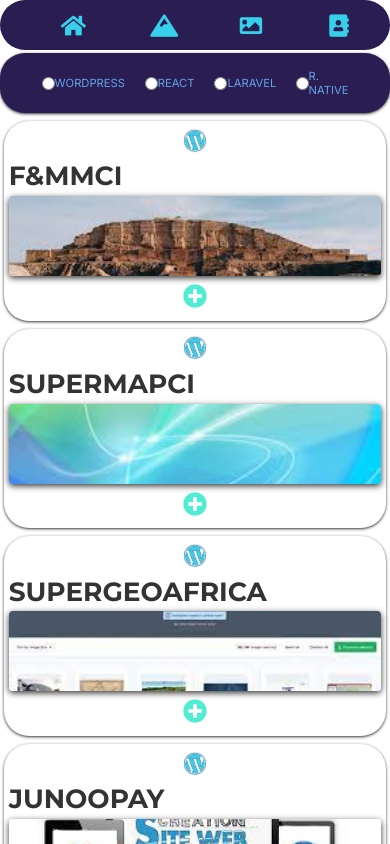
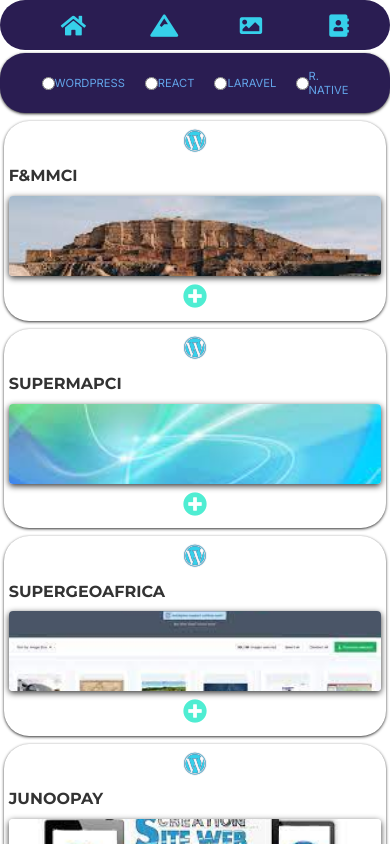
Before and after one commit to githubmoseswise/react-cv, a React (Create React App) app: page /portfolio in a window 390 px wide. Shown: the top 844 px of the page. Built offline with nearby package versions, Linux system fonts and the light colour scheme.

Commit message:
Modification taille bouton radiodisplay mobile

```diff
--- a/src/styles/pages/_portfolio.scss
+++ b/src/styles/pages/_portfolio.scss
@@ -115,7 +115,7 @@
     h3 {
       grid-area: 2;
       font-family: $font-2;
-      font-size: 1.65rem;
+      font-size: 1rem;
       @include verticalCenter;
       justify-content: left;
 
```
